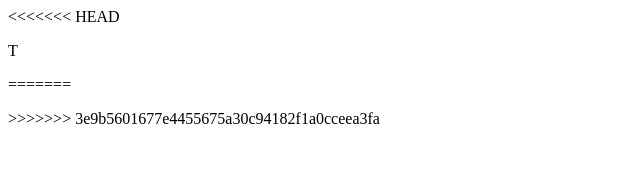
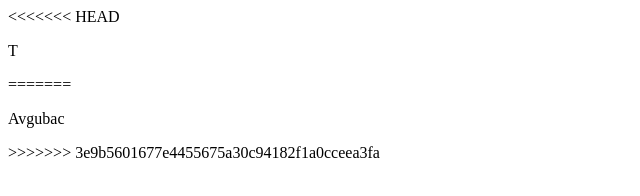
Before and after one commit to Abhinav-1409/WEB1, a plain HTML site: page Movie.html in a window 1280 px wide. Shown: the whole page, without its empty margins (0-640 px from the left). Drawn offline with Linux system fonts and the light colour scheme.

Commit message:
Update Movie.html
Added aksh

```diff
--- a/Movie.html
+++ b/Movie.html
@@ -10,7 +10,7 @@
 <<<<<<< HEAD
     <p>T</p>
 =======
-    <p></p>
+    <p>Avgubac</p>
 >>>>>>> 3e9b5601677e4455675a30c94182f1a0cceea3fa
 </body>
 </html>
```
